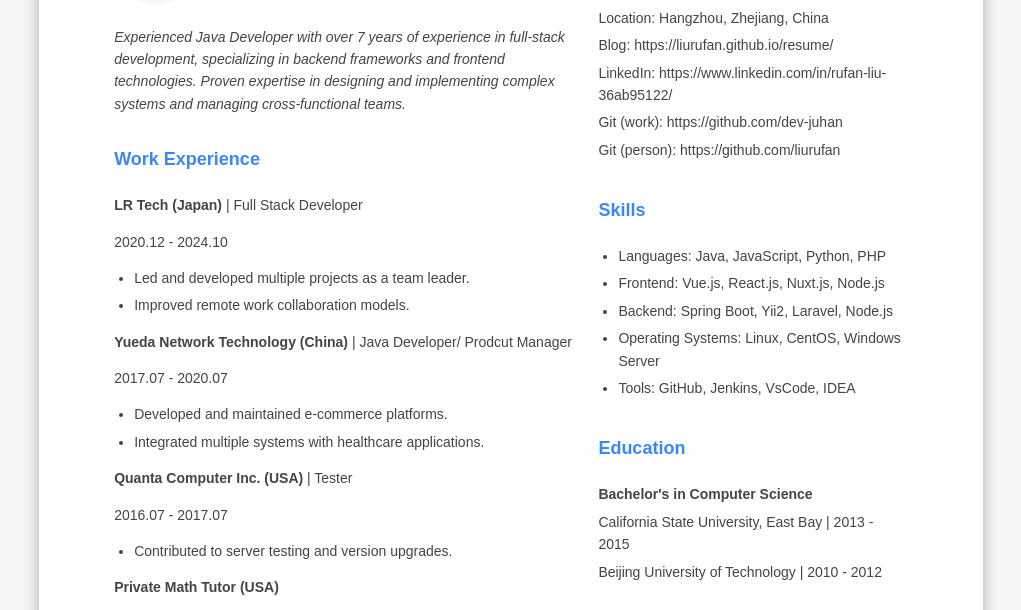
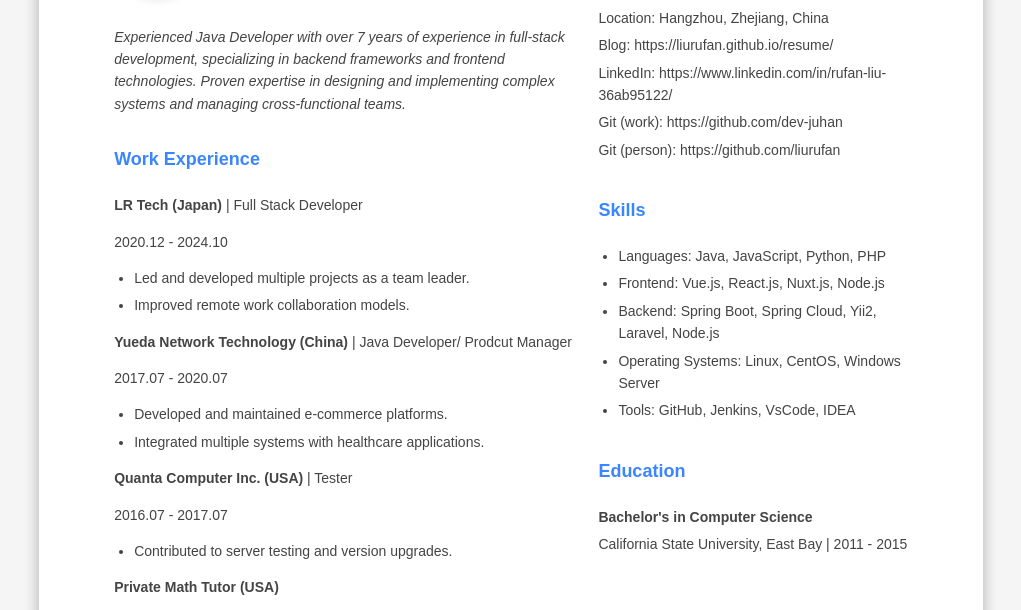
Before and after one commit to liurufan/resume, a plain HTML site: page index.html in a window 1280 px wide. Shown: the part 185-795 px from the top of the page, without its empty margins (129-1150 px from the left). Drawn offline with Linux system fonts and the light colour scheme.

Commit message:
Fix resume

```diff
--- a/index.html
+++ b/index.html
@@ -285,7 +285,7 @@
       <ul class="content">
         <li>Languages: Java, JavaScript, Python, PHP</li>
         <li>Frontend: Vue.js, React.js, Nuxt.js, Node.js</li>
-        <li>Backend: Spring Boot, Yii2, Laravel, Node.js</li>
+        <li>Backend: Spring Boot, Spring Cloud, Yii2, Laravel, Node.js</li>
         <li>Operating Systems: Linux, CentOS, Windows Server</li>
         <li>Tools: GitHub, Jenkins, VsCode, IDEA</li>
       </ul>
@@ -294,8 +294,7 @@
       <h3 class="section-title">Education</h3>
       <ul class="content no-style">
         <li><strong>Bachelor's in Computer Science</strong></li>
-        <li>California State University, East Bay | 2013 - 2015</li>
-        <li>Beijing University of Technology | 2010 - 2012</li>
+        <li>California State University, East Bay | 2011 - 2015</li>
       </ul>
     </div>
   </div>
```
